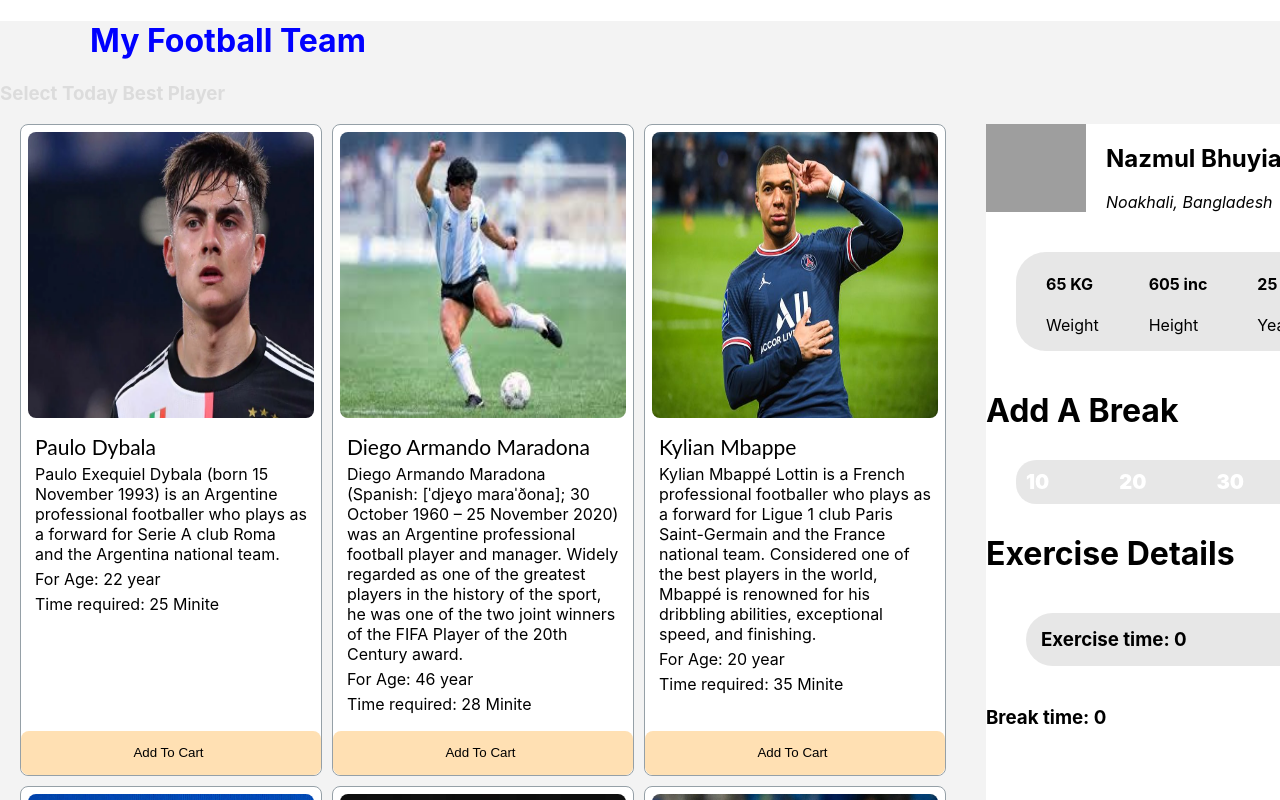
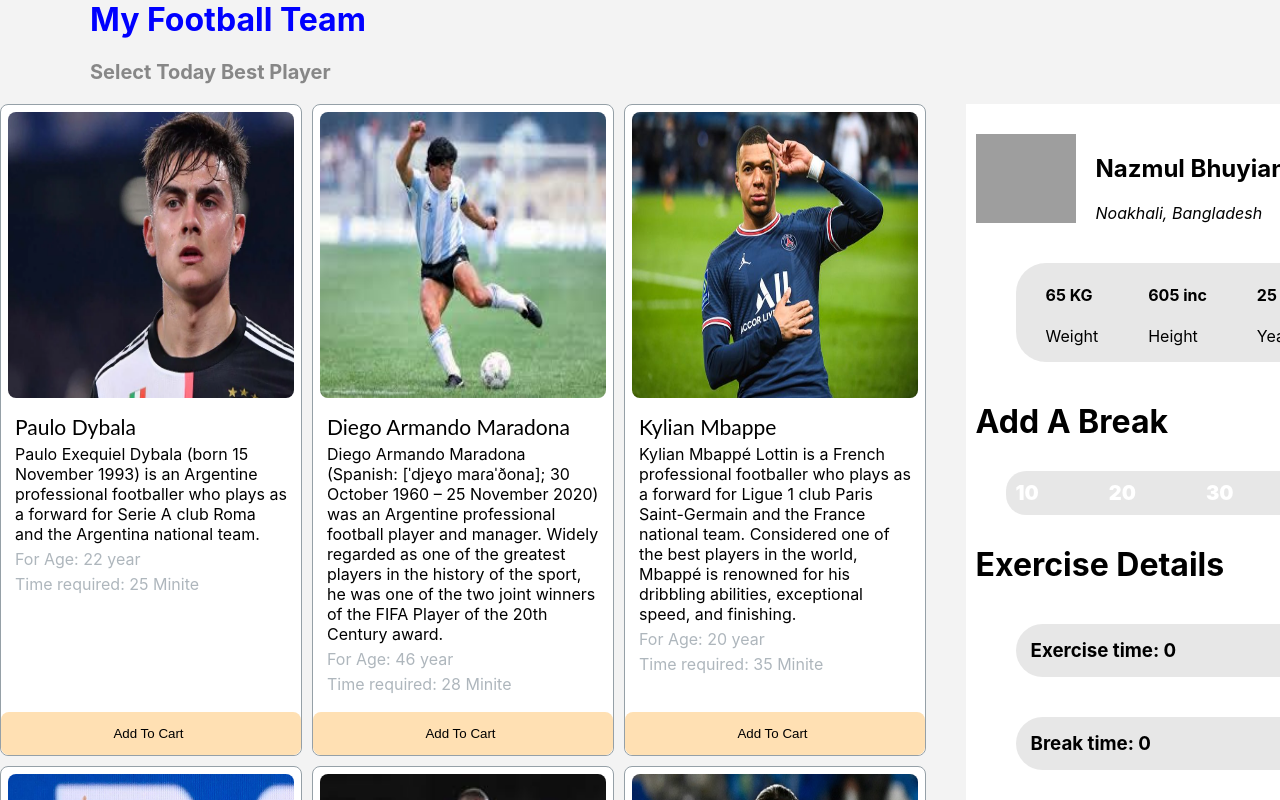
Before and after one commit to nazmulbhuyian/football-team, a React (Create React App) app: page / in a window 1280 px wide. Shown: the top 800 px of the page. Built offline with nearby package versions, Linux system fonts and the light colour scheme; grey boxes are pictures that could not be loaded; the HTML template or start-up script is replaced by a standard one.

Commit message:
header style add

```diff
--- a/src/Component/Activity/Activity.css
+++ b/src/Component/Activity/Activity.css
@@ -2,7 +2,6 @@
     display: grid;
     grid-template-columns: 3fr 1fr;
     gap: 40px;
-    margin-left: 20px;
 }
 .players{
     display: grid;
--- a/src/Component/Calculation/Calculation.css
+++ b/src/Component/Calculation/Calculation.css
@@ -1,7 +1,12 @@
+
+.cart{
+    position: sticky;
+    top: 0;
+    padding: 30px 10px;
+}
 .meserment{
-    margin: 40px 30px;
+    margin: 40px;
     display: flex;
-
     background-color: rgba(105, 105, 105, 0.162);
     border-radius: 30px;
 }
--- a/src/Component/Calculation/Calculation.js
+++ b/src/Component/Calculation/Calculation.js
@@ -9,7 +9,7 @@
         newminite += minite.time;
     }
     return (
-        <div>
+        <div className='cart'>
                 <div className='image-section'>
                 <img className='image' src={image} alt=""/>
                 <div>
@@ -43,7 +43,7 @@
 
             <h1>Exercise Details</h1>
             <h3 className='exercise-time'>Exercise time: {newminite}</h3>
-            <h3>Break time: 0</h3>
+            <h3 className='exercise-time'>Break time: 0</h3>
 
         </div>
     );
--- a/src/Component/Header/Header.css
+++ b/src/Component/Header/Header.css
@@ -1,7 +1,10 @@
 .header h1{
     color: blue;
     margin-left: 90px;
+    margin-top: 0;
 }
 .header h3{
-    color: gainsboro;
+    color: rgba(105, 105, 105, 0.786);
+    margin-left: 90px;
+    font-size: 20px;
 }
--- a/src/Component/Player/Player.css
+++ b/src/Component/Player/Player.css
@@ -28,6 +28,9 @@
     margin-top: 5px;
     margin-bottom: 0;
 }
+.age-time{
+    color: #95a0a7c3;
+}
 .btn-cart{
     width: 100%;
     background: #FFE0B3;
--- a/src/Component/Player/Player.js
+++ b/src/Component/Player/Player.js
@@ -11,8 +11,8 @@
             <div className='player-info'>
             <p className='name'>{name}</p>
             <p>{title}</p>
-            <p>For Age: {age} year</p>
-            <p>Time required: {time} Minite</p>
+            <p className='age-time'>For Age: {age} year</p>
+            <p className='age-time'>Time required: {time} Minite</p>
             </div>
             <button className='btn-cart'>
                 <p onClick={() => addToTime(props.player)} className='btn-text'>Add To Cart</p>
```
Also changed, not shown: src/App.css (+0 -38 lines).
